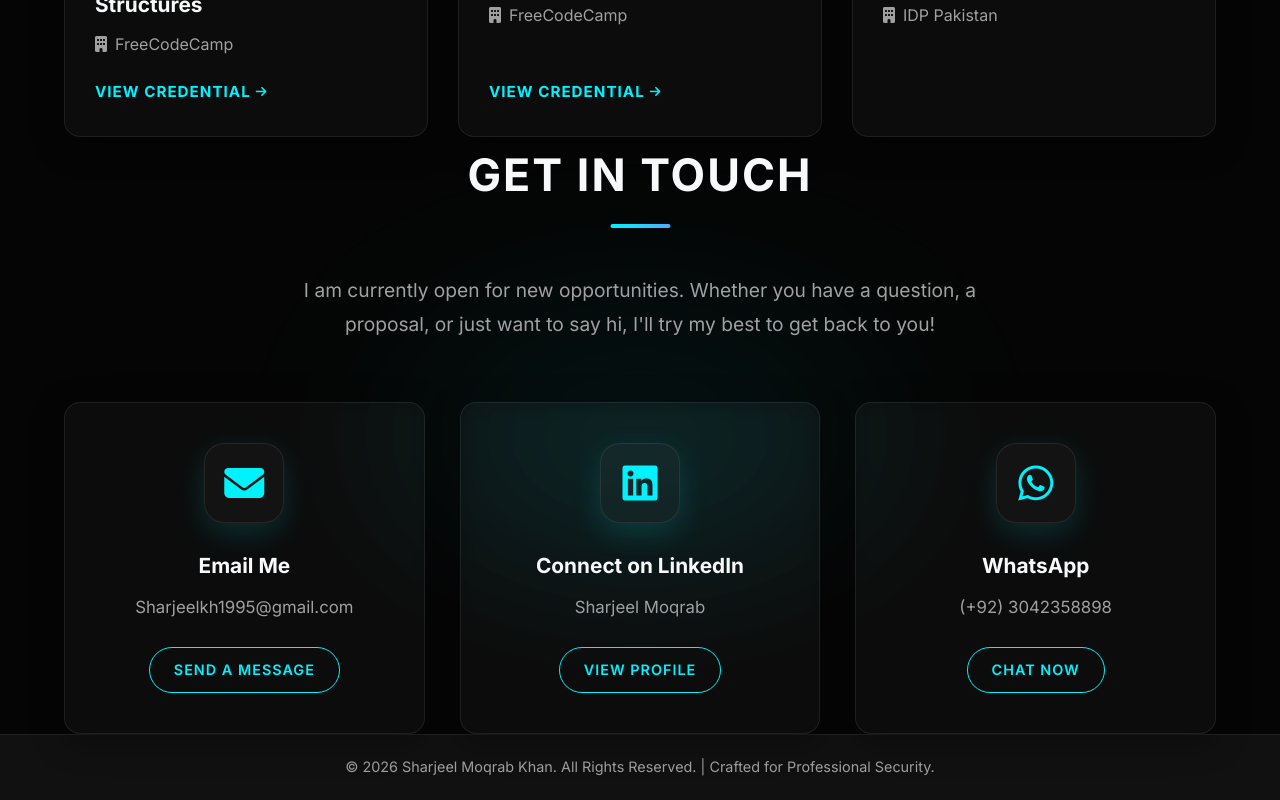
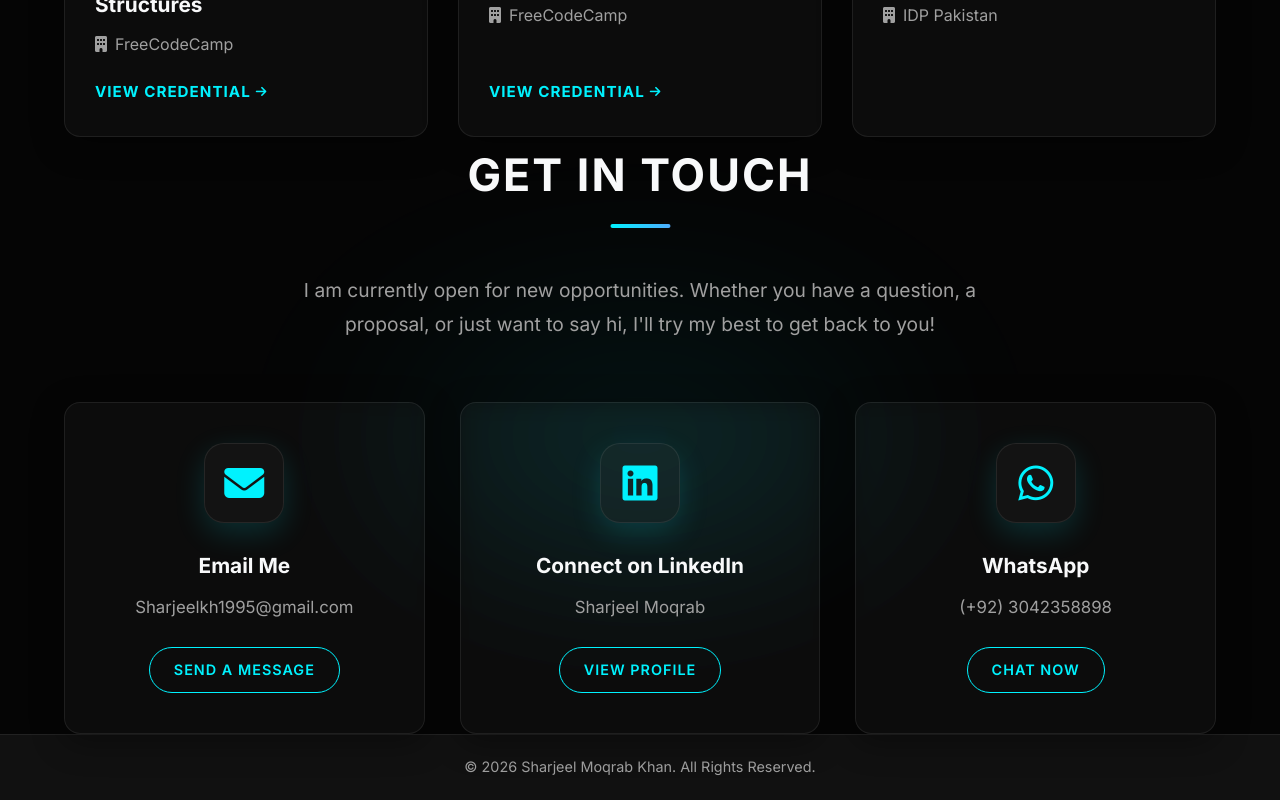
Before and after one commit to SharjeelMoqrabKhan/me, a React (Vite) app: page / in a window 1280 px wide. Shown: the part 5292-6092 px from the top of the page. Built offline with nearby package versions, Linux system fonts and the light colour scheme.

Commit message:
footer-fix

```diff
--- a/backup/index.html
+++ b/backup/index.html
@@ -744,7 +744,7 @@
     </section>
 
     <footer>
-        <p>&copy; 2025 Sharjeel Moqrab Khan. All Rights Reserved. | Crafted for Professional Security.</p>
+        <p>&copy; 2025 Sharjeel Moqrab Khan. All Rights Reserved.</p>
     </footer>
 
     <script>
--- a/src/App.jsx
+++ b/src/App.jsx
@@ -38,7 +38,7 @@ function App() {
         fontSize: '0.9em',
         color: 'var(--text-secondary)'
       }}>
-        <p>&copy; 2026 Sharjeel Moqrab Khan. All Rights Reserved. | Crafted for Professional Security.</p>
+        <p>&copy; 2026 Sharjeel Moqrab Khan. All Rights Reserved.</p>
       </footer>
     </>
   );
```
